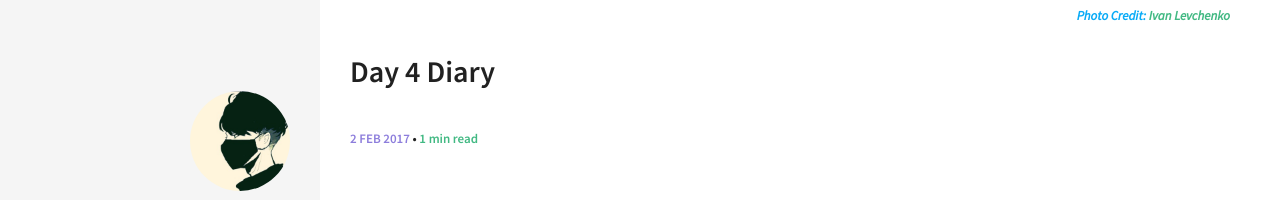
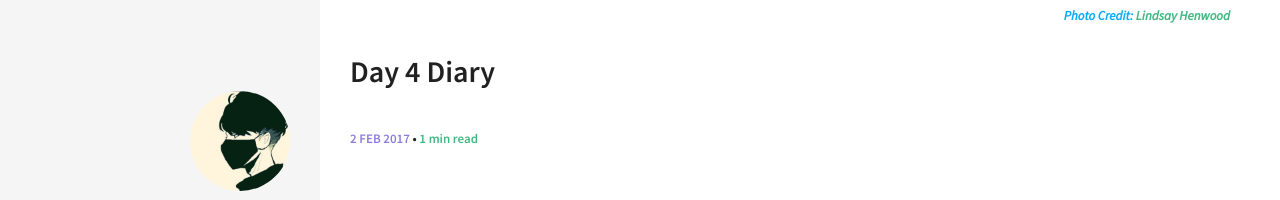
Before and after one commit to guoao2016/diary, a Jekyll site: the page built from _posts/2017-2-2-day4.md, in a window 1280 px wide. Shown: the part 610-810 px from the top of the page. Built offline with Jekyll 4.4.1, drawn with Linux system fonts in a browser that asks for light colours; comment, search, counter and statistics services are not loaded.

Commit message:
修改封面图片

```diff
--- a/_posts/2017-2-2-day4.md
+++ b/_posts/2017-2-2-day4.md
@@ -6,9 +6,9 @@
 comments: true
 tags: JavaScript
 image:
-  feature: https://images.unsplash.com/photo-1448407827089-1a9f3751dca0?dpr=2&auto=compress,format&fit=crop&w=767&h=575&q=80&cs=tinysrgb&crop=
-  credit: Ivan Levchenko
-  creditlink: https://unsplash.com/photos/yrk22UaR9wk
+  feature: https://images.unsplash.com/photo-1448386992143-1356c5f4227c?dpr=2&auto=format&fit=crop&w=767&h=511&q=80&cs=tinysrgb&crop=
+  credit: Lindsay Henwood
+  creditlink: https://unsplash.com/photos/0sNTxKV8PnY
 ---
 
 还是继续 `eloquentjavascript` 书本的学习
```
